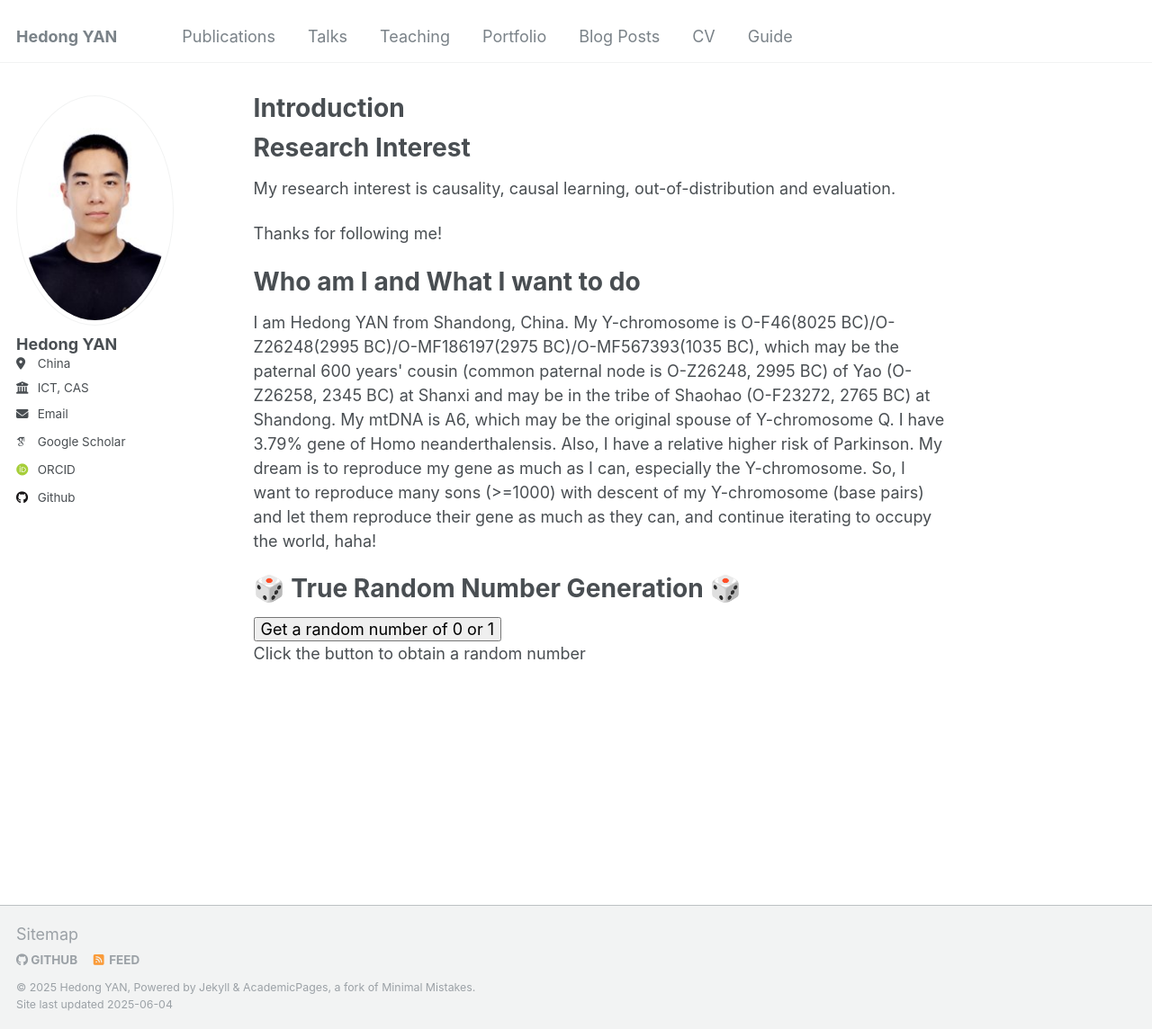
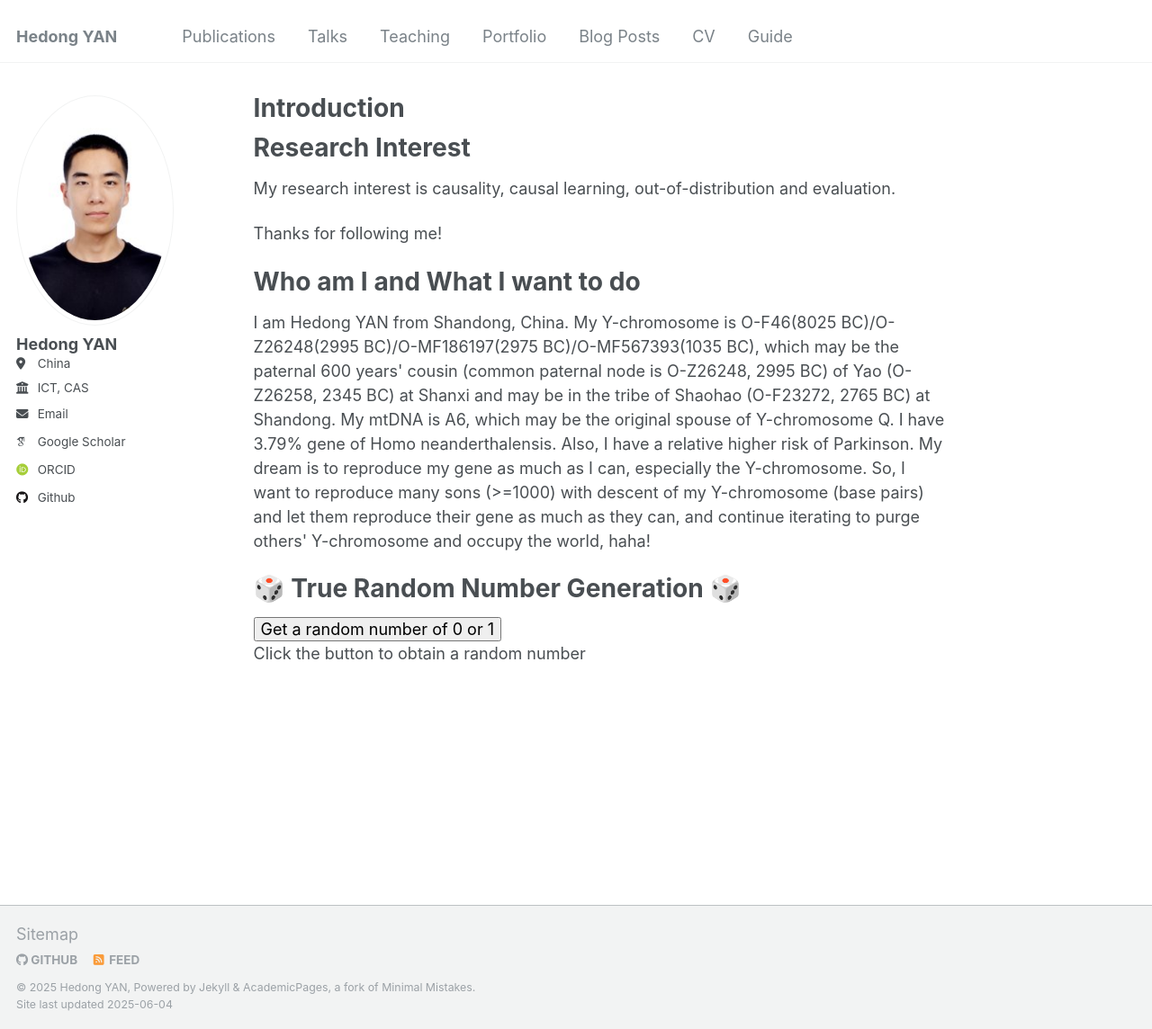
Before and after one commit to hedongyan/hedongyan.github.io, a Jekyll site: the page built from _pages/about.html, in a window 1280 px wide and 1144 px high. Shown: the whole window at 90% size. Built offline with Jekyll 4.4.1, drawn with Linux system fonts in a browser that asks for light colours; some web fonts are replaced.

Commit message:
Update about.html

```diff
--- a/_pages/about.html
+++ b/_pages/about.html
@@ -12,7 +12,7 @@
 <p>Thanks for following me!</p>
 
 <h1>Who am I and What I want to do</h1>
-<p>I am Hedong YAN from Shandong, China. My Y-chromosome is O-F46(8025 BC)/O-Z26248(2995 BC)/O-MF186197(2975 BC)/O-MF567393(1035 BC), which may be the paternal 600 years' cousin (common paternal node is O-Z26248, 2995 BC) of Yao (O-Z26258, 2345 BC) at Shanxi and may be in the tribe of Shaohao (O-F23272, 2765 BC) at Shandong. My mtDNA is A6, which may be the original spouse of Y-chromosome Q. I have 3.79% gene of Homo neanderthalensis. Also, I have a relative higher risk of Parkinson. My dream is to reproduce my gene as much as I can, especially the Y-chromosome. So, I want to reproduce many sons (>=1000) with descent of my Y-chromosome (base pairs) and let them reproduce their gene as much as they can, and continue iterating to occupy the world, haha! </p>
+<p>I am Hedong YAN from Shandong, China. My Y-chromosome is O-F46(8025 BC)/O-Z26248(2995 BC)/O-MF186197(2975 BC)/O-MF567393(1035 BC), which may be the paternal 600 years' cousin (common paternal node is O-Z26248, 2995 BC) of Yao (O-Z26258, 2345 BC) at Shanxi and may be in the tribe of Shaohao (O-F23272, 2765 BC) at Shandong. My mtDNA is A6, which may be the original spouse of Y-chromosome Q. I have 3.79% gene of Homo neanderthalensis. Also, I have a relative higher risk of Parkinson. My dream is to reproduce my gene as much as I can, especially the Y-chromosome. So, I want to reproduce many sons (>=1000) with descent of my Y-chromosome (base pairs) and let them reproduce their gene as much as they can, and continue iterating to purge others' Y-chromosome and occupy the world, haha! </p>
 <!-- <img src="/images/狗头表情.webp"> -->
 
 <h1>🎲 True Random Number Generation 🎲 </h1>
```
